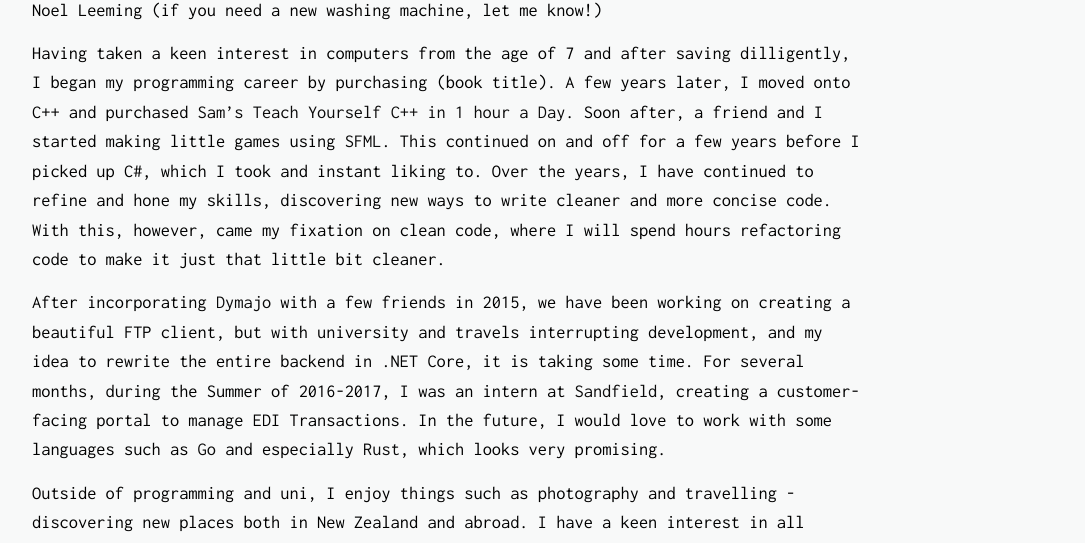
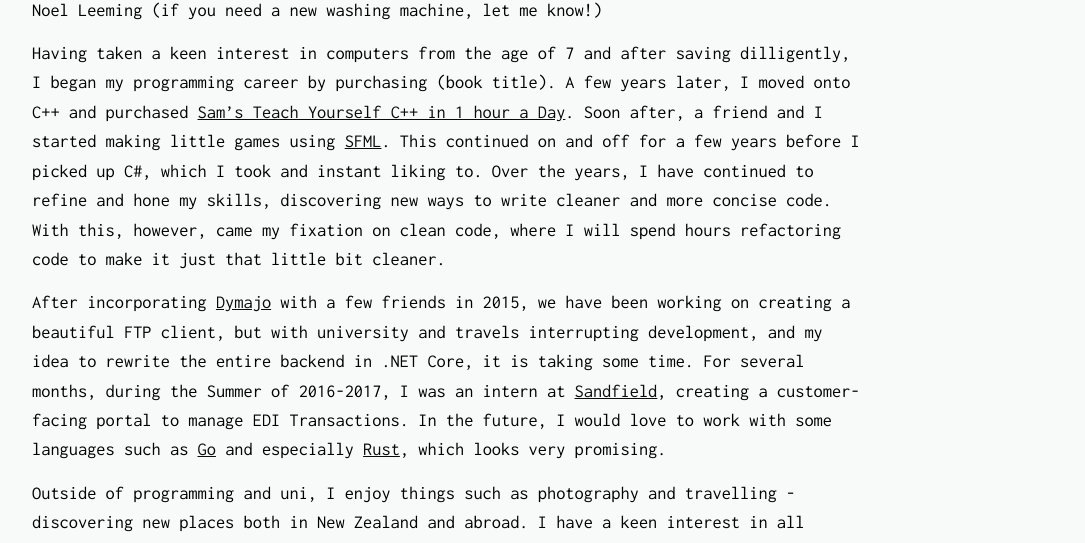
Before and after one commit to dwragge/dwragge.github.io, a Jekyll site: the page built from about.md, in a window 1280 px wide. Shown: the part 789-1332 px from the top of the page, without its empty margins (193-1278 px from the left). Built offline with Jekyll 4.4.1, drawn with Linux system fonts in a browser that asks for light colours; nearby versions of some CDN libraries.

Commit message:
Add underline to a's in markdown

```diff
--- a/_sass/_base.scss
+++ b/_sass/_base.scss
@@ -34,6 +34,10 @@
 
 article {
   flex: 1;
+}
+
+article a {
+  text-decoration: underline;
 }
 
 html, body {
```
